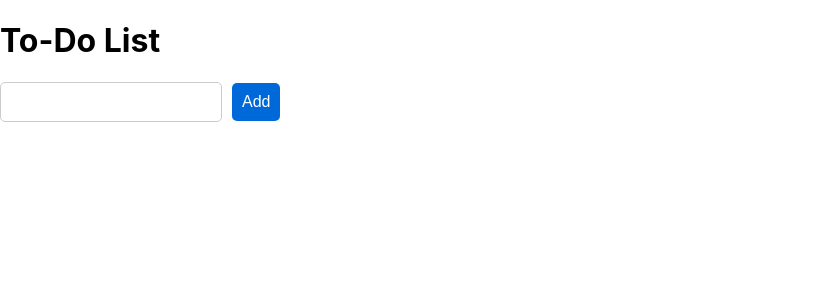
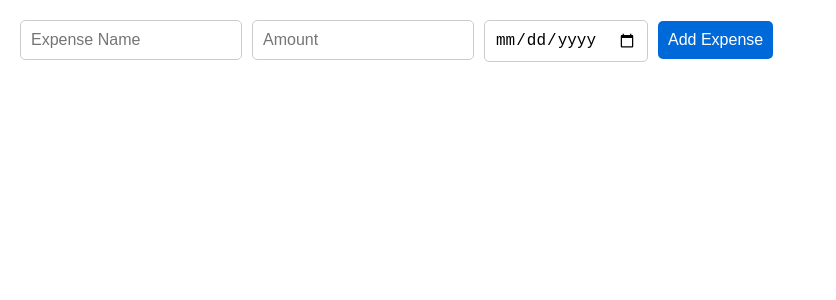
Before and after one commit to honglytech/react-projects, a React (Create React App) app: page / in a window 1280 px wide. Shown: the top 300 px of the page, without its empty margins (0-836 px from the left). Built offline with nearby package versions, Linux system fonts and the light colour scheme.

Commit message:
simple expense tracker app

```diff
--- a/src/App.js
+++ b/src/App.js
@@ -1,12 +1,42 @@
-import React from "react";
-import TodoList from "./TodoList";
+import React, { useState } from "react";
+import ExpenseItem from "./ExpenseItem";
 
-const App = () => {
+function App() {
+  const [expenses, setExpenses] = useState([]);
+
+  const addExpense = (expense) => {
+    setExpenses((prevExpenses) => {
+      return [...prevExpenses, expense];
+    });
+  };
+
+  const handleSubmit = (event) => {
+    event.preventDefault();
+    const name = event.target.name.value;
+    const amount = event.target.amount.value;
+    const date = event.target.date.value;
+    addExpense({ name, amount, date });
+    event.target.reset();
+  };
+
   return (
     <div>
-      <TodoList />
+      <form onSubmit={handleSubmit}>
+        <input type="text" name="name" placeholder="Expense Name" />
+        <input type="number" name="amount" placeholder="Amount" />
+        <input type="date" name="date" placeholder="Date" />
+        <button type="submit">Add Expense</button>
+      </form>
+      {expenses.map((expense, index) => (
+        <ExpenseItem
+          key={index}
+          name={expense.name}
+          amount={expense.amount}
+          date={expense.date}
+        />
+      ))}
     </div>
   );
-};
+}
 
 export default App;
--- /dev/null
+++ b/src/ExpenseItem.js
@@ -0,0 +1,16 @@
+import React from "react";
+
+function ExpenseItem({ name, amount, date }) {
+  // const { name, amount, date } = props;
+
+  return (
+    <div>
+      <div>{name}</div>
+      <div>{amount}</div>
+      <div>{date}</div>
+      <br />
+    </div>
+  );
+}
+
+export default ExpenseItem;
--- a/src/TodoList.js
+++ /dev/null
@@ -1,71 +0,0 @@
-import React, { useState } from "react";
-
-const TodoList = () => {
-  const [todos, setTodos] = useState([]);
-  const [newTodo, setNewTodo] = useState("");
-
-  const handleAddTodo = () => {
-    if (newTodo.trim() !== "") {
-      setTodos([...todos, { text: newTodo.trim(), checked: false }]);
-      setNewTodo("");
-    }
-  };
-
-  const handleDeleteTodo = (index) => {
-    const newTodos = [...todos];
-    newTodos.splice(index, 1);
-    setTodos(newTodos);
-  };
-
-  const handleToggleTodo = (index) => {
-    const newTodos = [...todos];
-    newTodos[index].checked = !newTodos[index].checked;
-    setTodos(newTodos);
-  };
-
-  return (
-    <div>
-      <h1>To-Do List</h1>
-      <input
-        type="text"
-        value={newTodo}
-        onChange={(e) => setNewTodo(e.target.value)}
-      />
-      <button onClick={handleAddTodo}>Add</button>
-      <ul>
-        {todos.map((todo, index) => (
-          <li
-            key={index}
-            style={{
-              display: "flex",
-            }}
-          >
-            <div style={{ display: "flex", alignItems: "center" }}>
-              <input
-                type="checkbox"
-                checked={todo.checked}
-                onChange={() => handleToggleTodo(index)}
-              />
-              <span
-                style={{
-                  marginRight: "10px",
-                  textDecoration: todo.checked ? "line-through" : "none",
-                }}
-              >
-                {todo.text}
-              </span>
-            </div>
-            <button
-              style={{ marginTop: "5px", marginBottom: "5px" }}
-              onClick={() => handleDeleteTodo(index)}
-            >
-              Delete
-            </button>
-          </li>
-        ))}
-      </ul>
-    </div>
-  );
-};
-
-export default TodoList;
--- a/src/index.css
+++ b/src/index.css
@@ -1,5 +1,5 @@
 body {
-  margin: 0;
+  margin: 20px;
   font-family: -apple-system, BlinkMacSystemFont, "Segoe UI", "Roboto", "Oxygen",
     "Ubuntu", "Cantarell", "Fira Sans", "Droid Sans", "Helvetica Neue",
     sans-serif;
```
